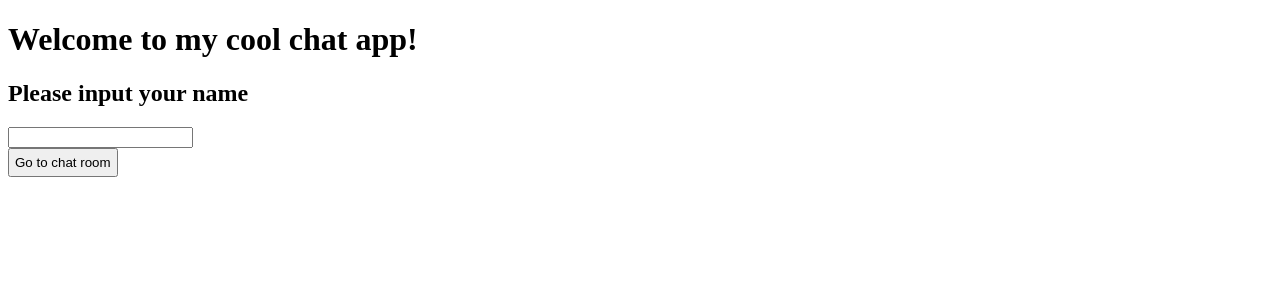
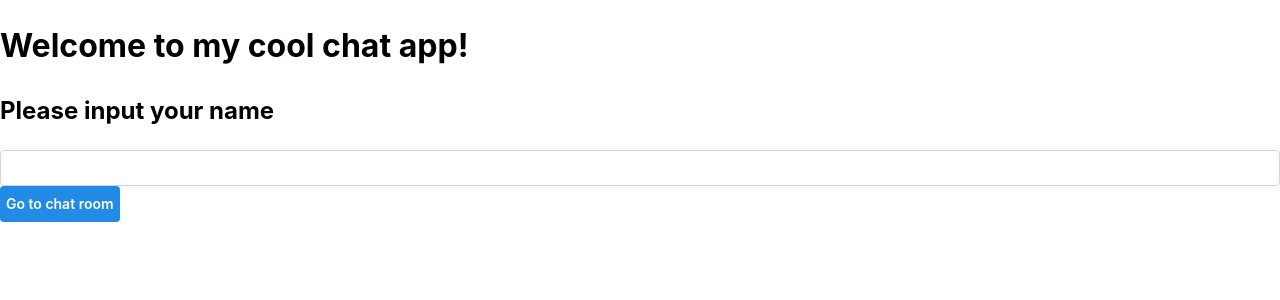
Before and after one commit to elkku26/chat26, a React (Create React App) app in the folder frontend/: page / in a window 1280 px wide. Shown: the top 300 px of the page. Built offline with nearby package versions, Linux system fonts and the light colour scheme; no server answers.

Commit message:
Add Mantine UI library

```diff
--- a/frontend/package.json
+++ b/frontend/package.json
@@ -4,6 +4,8 @@
   "private": true,
   "dependencies": {
     "@dotenvx/dotenvx": "^1.43.0",
+    "@mantine/core": "^8.0.1",
+    "@mantine/hooks": "^8.0.1",
     "@reduxjs/toolkit": "^2.8.0",
     "@testing-library/dom": "^10.4.0",
     "@testing-library/jest-dom": "^6.6.3",
--- a/frontend/src/features/chatSlice.ts
+++ b/frontend/src/features/chatSlice.ts
@@ -32,7 +32,7 @@ export const { setMessages, setUsers } = chatSlice.actions;
 export const selectMessages = (state: RootState) => state.chat.messages;
 export const selectUsers = (state: RootState) => state.chat.users;
 export const selectUserWithId = (state: RootState, user_id: string) => {
-  return state.chat.users.filter((user) => user.id == user_id)[0];
+  return state.chat.users.filter((user) => user.id === user_id)[0];
 };
 
 export default chatSlice.reducer;
--- a/frontend/src/index.tsx
+++ b/frontend/src/index.tsx
@@ -1,16 +1,18 @@
 import React from "react";
 import ReactDOM from "react-dom/client";
 import App from "./App";
-
+import "@mantine/core/styles.css";
 import { BrowserRouter } from "react-router";
-
+import { MantineProvider } from "@mantine/core";
 const root = ReactDOM.createRoot(
   document.getElementById("root") as HTMLElement
 );
 root.render(
   <React.StrictMode>
     <BrowserRouter>
-      <App />
+      <MantineProvider>
+        <App />
+      </MantineProvider>
     </BrowserRouter>
   </React.StrictMode>
 );
--- a/frontend/src/pages/ChatView.tsx
+++ b/frontend/src/pages/ChatView.tsx
@@ -14,6 +14,7 @@ import {
 import { ChangeEvent, useEffect, useState } from "react";
 import { v4 as uuidv4 } from "uuid";
 import { sendMsg } from "../websocket";
+import { Button, Input } from "@mantine/core";
 
 function ChatView() {
   const userName = useSelector(selectUserName);
@@ -43,7 +44,7 @@ function ChatView() {
   }, [dispatch]); //dispatch will never actually change but useEffect doesn't know what
 
   async function sendMessage() {
-    if (currentMessageContent != "") {
+    if (currentMessageContent !== "") {
       const payload: SendChatPayload = {
         sender_id: userId,
         content: currentMessageContent,
@@ -79,20 +80,23 @@ function ChatView() {
         {messages.map((message) => {
           return (
             <li style={{ listStyleType: "none" }} key={message.id}>
-              {users.filter((user) => user.id == message.sender_id)[0].username}{" "}
+              {
+                users.filter((user) => user.id === message.sender_id)[0]
+                  .username
+              }{" "}
               said: {message.content} @ {message.created_at}
             </li>
           );
         })}
       </ol>
       <div>
-        <input
+        <Input
           value={currentMessageContent}
           onKeyDown={(e) => handleKeyDown(e)}
           onChange={(e) => setMessageText(e)}
           type="textbox"
         />
-        <button onClick={() => sendMessage()}>Send message</button>
+        <Button onClick={() => sendMessage()}>Send message</Button>
       </div>
     </div>
   );
--- a/frontend/src/pages/Welcome.tsx
+++ b/frontend/src/pages/Welcome.tsx
@@ -10,6 +10,7 @@ import {
   WSClientMessageKind,
 } from "../types/shared-types";
 import { selectUsers, setUsers } from "../features/chatSlice";
+import { Button, Input } from "@mantine/core";
 function Welcome() {
   const navigate = useNavigate();
   const [username, setUsername] = useState("");
@@ -47,7 +48,7 @@ function Welcome() {
         <h1>Welcome to my cool chat app!</h1>
         <div>
           <h2>Please input your name</h2>
-          <input
+          <Input
             onKeyDown={(e) => {
               handleKeyDown(e);
             }}
@@ -55,16 +56,16 @@ function Welcome() {
               setUsername(e.target.value);
             }}
             type="text"
-          ></input>
+          ></Input>
         </div>
-        <button
+        <Button
           onClick={() => {
             goToChat();
           }}
           style={{ padding: "5px" }}
         >
           Go to chat room
-        </button>
+        </Button>
       </header>
     </div>
   );
--- a/frontend/src/websocket.ts
+++ b/frontend/src/websocket.ts
@@ -28,7 +28,7 @@ function sendMsg(msg: WSClientMessage): Promise<AcknowledgePayload> {
       }, 5000);
       const wsResponse = JSON.parse(e.data);
       if (wsResponse.payload.related_msg_id === msg.msg_id)
-        if (wsResponse.kind == WSServerMessageKind.Acknowledged) {
+        if (wsResponse.kind === WSServerMessageKind.Acknowledged) {
           console.log("resolved message", wsResponse);
           res(wsResponse.payload);
         } else {
```
Also changed, not shown: 2 other files (tests, documents, lock files or other folders).
